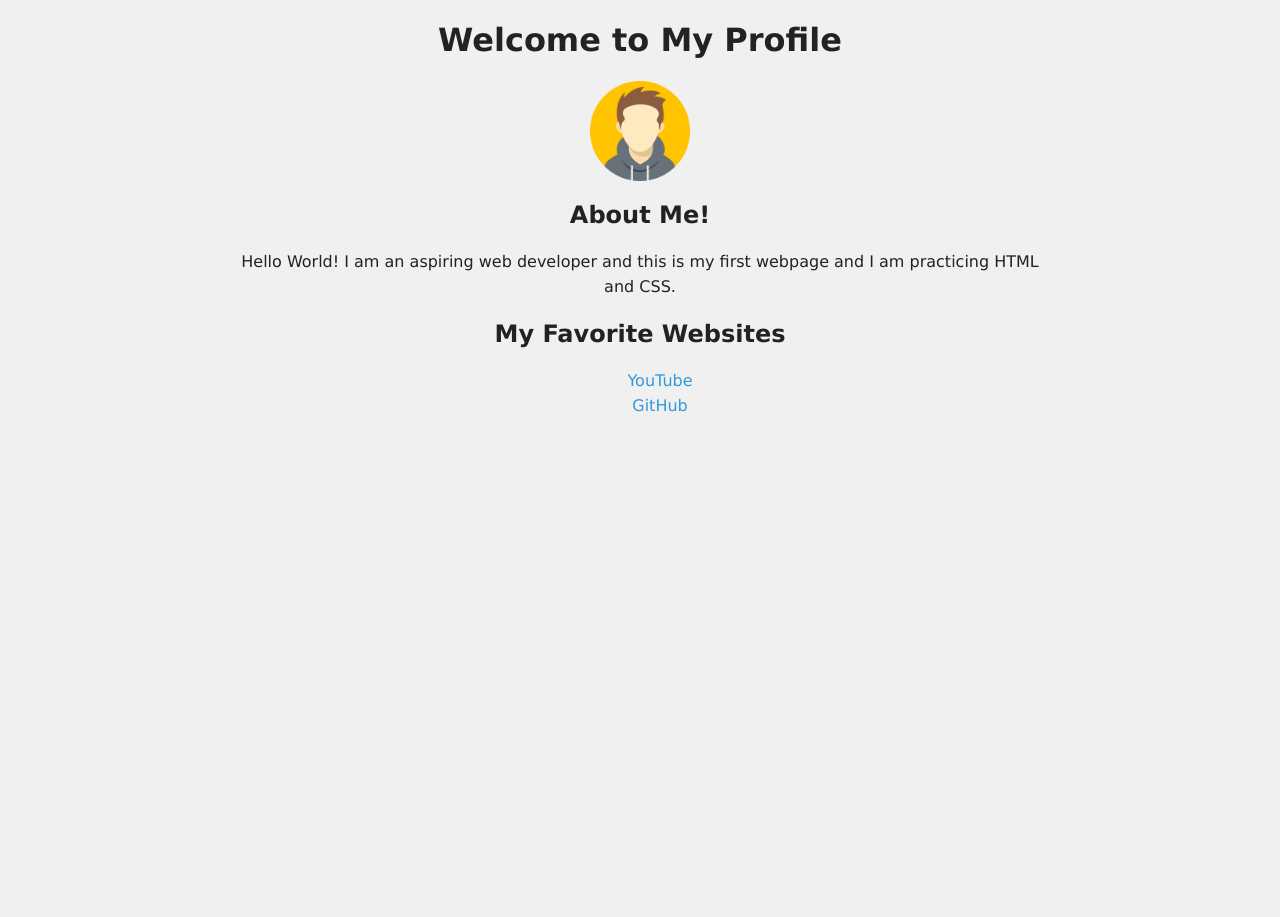
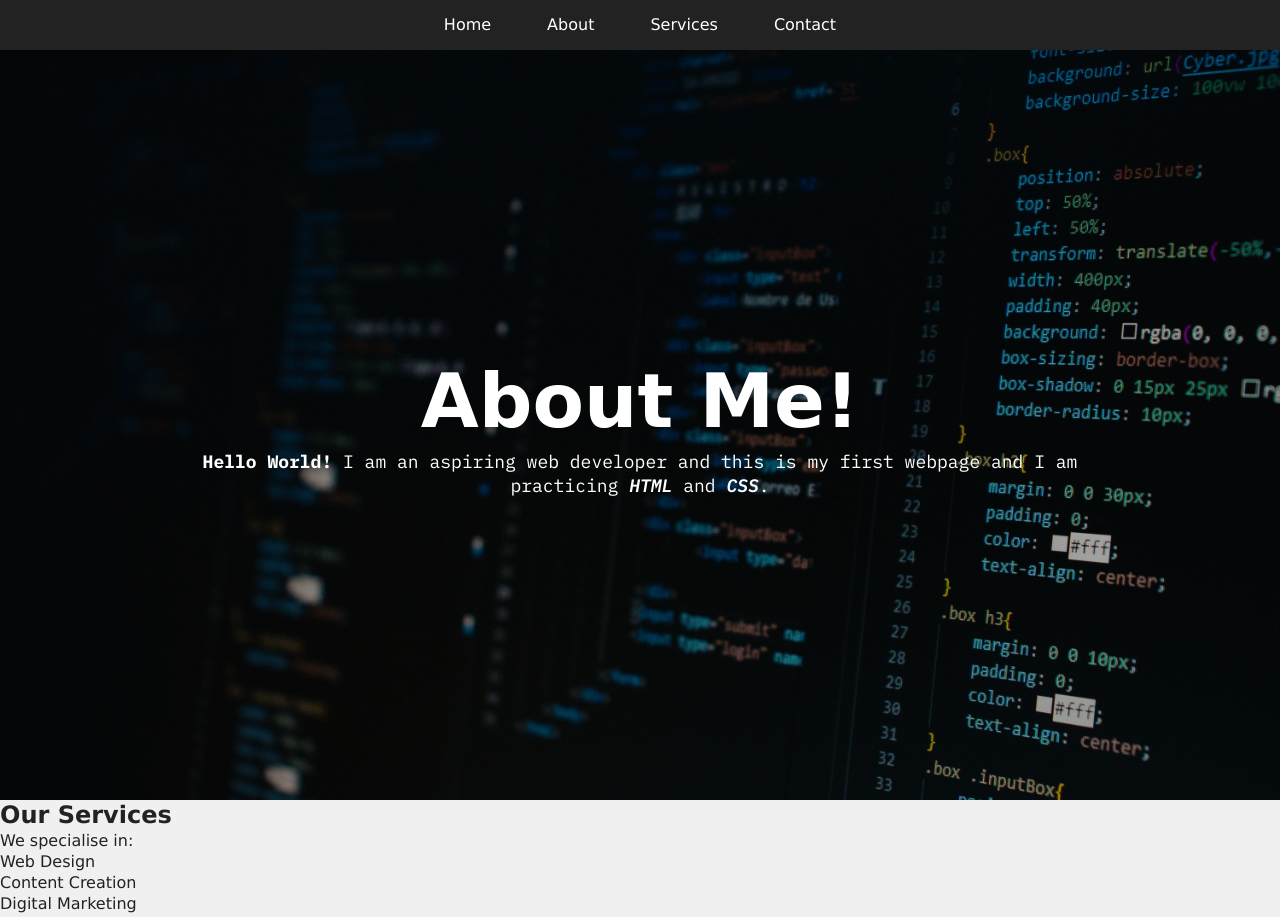
Before and after one commit to matthiasm1992/portfolio, a plain HTML site: page index.html in a window 1280 px wide. Shown: the top 917 px of the page. Before the commit the page ends 800 px from the top, so only its background shows below. Drawn offline with Linux system fonts and the light colour scheme.

Commit message:
Added nav bar and started styling the about section.

```diff
--- a/index.html
+++ b/index.html
@@ -8,27 +8,47 @@
   </head>
   <body>
     <div class="container">
-      <h1>Welcome to My Profile</h1>
-      <!-- Adding an image -->
-      <img id="avatar" src="avatar.png" alt="Profile picture" />
+      <!-- Navigation -->
+      <nav>
+        <ul class="nav-items">
+          <li><a href="#home">Home</a></li>
+          <li><a href="#about">About</a></li>
+          <li><a href="#services">Services</a></li>
+          <li><a href="#contact">Contact</a></li>
+        </ul>
+      </nav>
 
       <!-- About Me -->
-      <h2>About Me!</h2>
-      <p>
-        Hello World! I am an aspiring web developer and this is my first webpage
-        and I am practicing HTML and CSS.
-      </p>
+      <div class="about" id="about">
+        <h1>About Me!</h1>
+        <p class="monospace">
+          <b>Hello World!</b> I am an aspiring web developer and this is my
+          first webpage and I am practicing
+          <em style="font-weight: 600">HTML</em> and
+          <em style="font-weight: 600">CSS</em>.
+        </p>
+      </div>
 
-      <!-- Favourite Websites -->
-      <h2>My Favorite Websites</h2>
-      <ul>
-        <li>
-          <a href="https://youtube.com" target="_blank">YouTube</a>
-        </li>
-        <li>
-          <a href="https://github.com" target="_blank">GitHub</a>
-        </li>
-      </ul>
+      <div class="services" id="services">
+        <h2>Our Services</h2>
+        <p>We specialise in:</p>
+        <ul>
+          <li><span>Web Design</span></li>
+          <li><span>Content Creation</span></li>
+          <li><span>Digital Marketing</span></li>
+        </ul>
+      </div>
+
+      <!-- CONTACT -->
+      <div class="contact" id="contact">
+        <h3>Contact Me</h3>
+        <p>
+          To get in touch, email me on:
+          <a href="mailto:matty.marshall92@gmail.com" class="highlight"
+            >matty.marshall92@gmail.com</a
+          >
+        </p>
+      </div>
     </div>
   </body>
 </html>
--- a/style.css
+++ b/style.css
@@ -1,41 +1,88 @@
+@import url("https://fonts.googleapis.com/css2?family=IBM+Plex+Mono:ital,wght@0,100;0,200;0,300;0,400;0,500;0,600;0,700;1,100;1,200;1,300;1,400;1,500;1,600;1,700&display=swap");
+
+* {
+  margin: 0;
+  padding: 0;
+  box-sizing: border-box;
+  line-height: 1.3;
+}
+
 body {
   font-family: Verdana, Geneva, Tahoma, sans-serif;
   background-color: #f0f0f0;
   color: #222;
 }
 
-.container {
-  max-width: 800px;
-  margin: 0 auto;
-  text-align: center;
+a {
+  text-decoration: none;
 }
 
 ul {
   list-style-type: none;
-  line-height: 1.6;
 }
 
-img {
-  max-width: 100%;
-  height: auto;
-  display: block;
+.monospace {
+  font-family: "IBM Plex Mono", monospace;
 }
 
-a {
-  color: #3498db;
-  text-decoration: none;
+nav {
+  width: 100%;
+  background-color: #222;
+  height: 50px;
+  display: flex;
+  align-items: center;
+  justify-content: center;
 }
 
-a:hover {
-  text-decoration: underline;
+.nav-items {
+  display: flex;
+  align-items: center;
+  justify-content: center;
+  gap: 1rem;
 }
 
-#avatar {
-  width: 100px;
-  height: 100px;
-  margin: 0 auto;
+.nav-items li {
+  padding: 10px 20px;
 }
 
-p {
-  line-height: 1.6;
+.nav-items li a {
+  color: white;
 }
+
+/* ABOUT */
+.about {
+  background-color: #a6a6a6;
+  background-blend-mode: multiply;
+  background-image: url(img/background.jpg);
+  background-position: center, center;
+  background-size: cover;
+  color: white;
+  height: calc(100vh - 50px);
+  display: flex;
+  flex-direction: column;
+  align-items: center;
+  justify-content: center;
+  text-align: center;
+}
+
+.about h1 {
+  font-size: 75px;
+}
+
+.about p {
+  font-size: 18px;
+  max-width: 75%;
+}
+
+/* SERVICES */
+
+.services {
+  height: 100vh;
+}
+
+/* CONTACT */
+.contact {
+  background-color: #222;
+  color: white;
+  padding: 20px 40px;
+}
```
Also changed, not shown: img/background.jpg (added).
